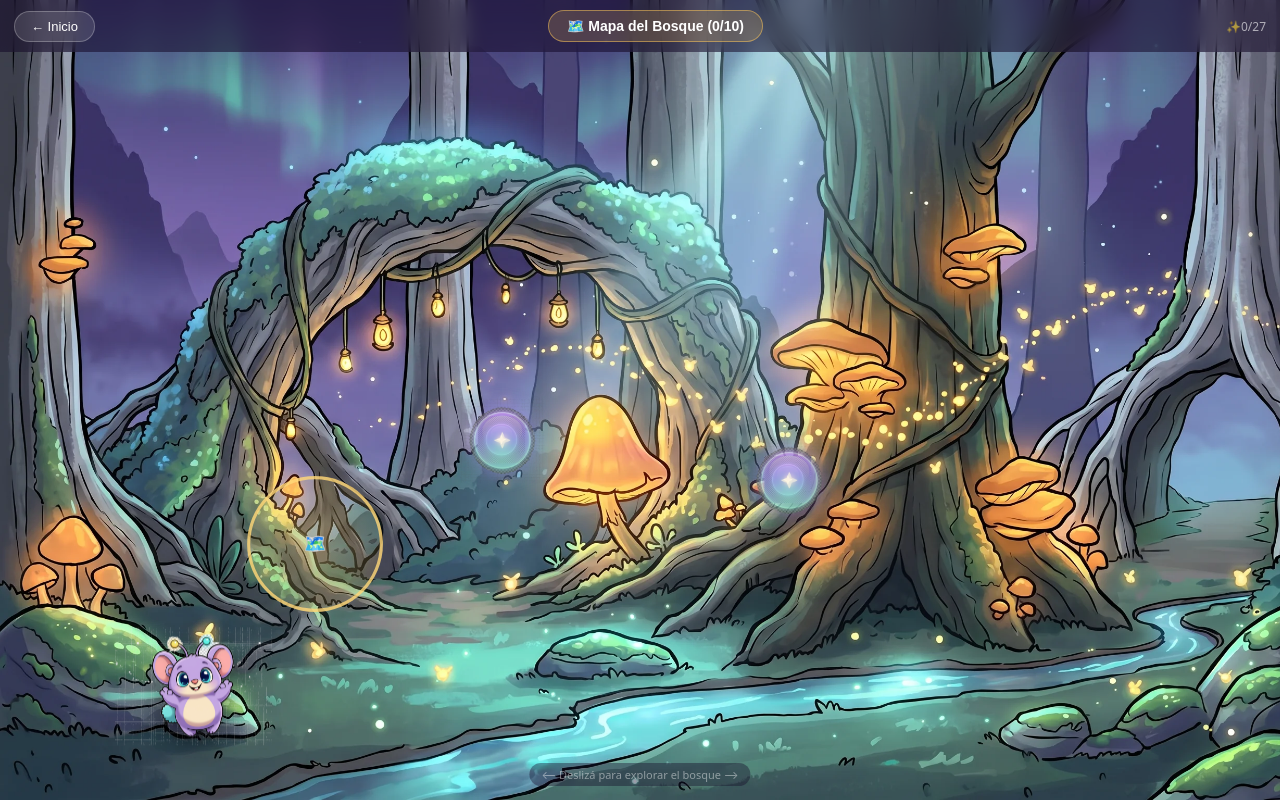
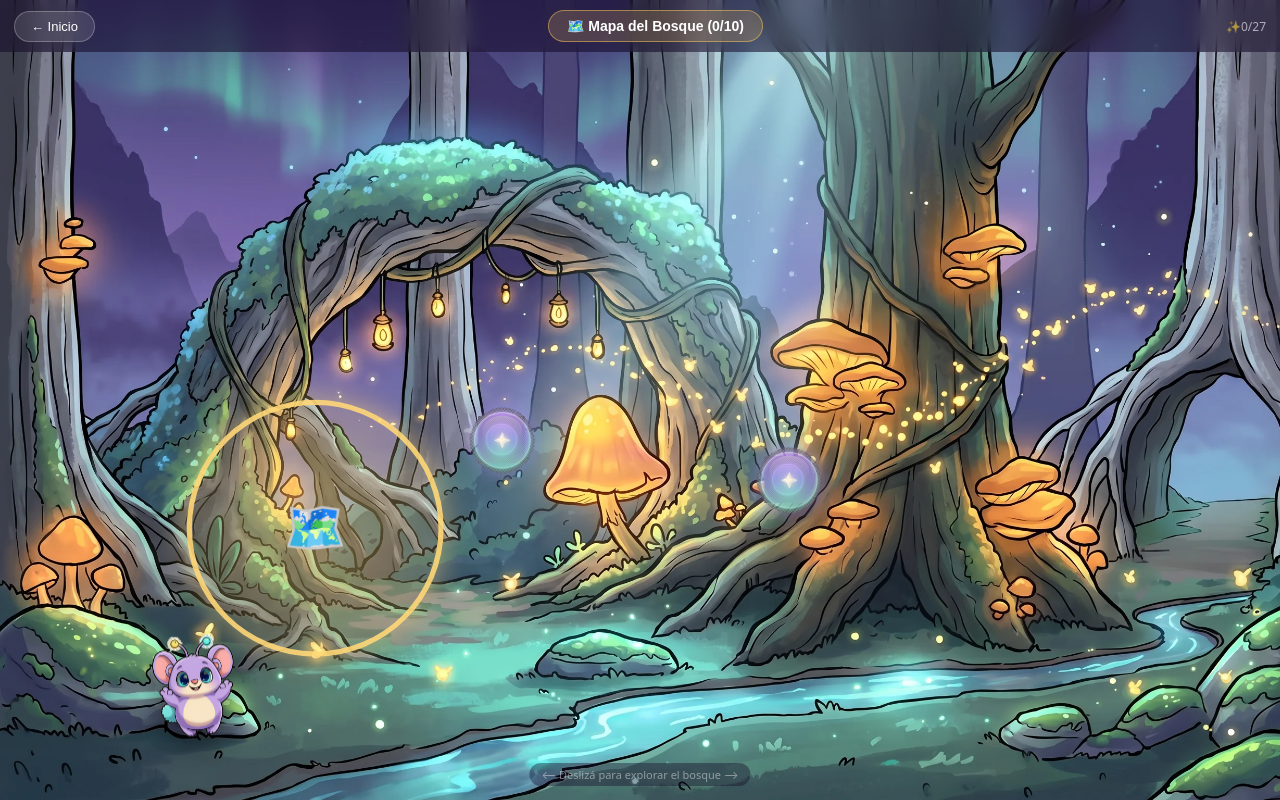
Before and after one commit to ToqWow/ToqWow, a Next.js app in the folder apps/web/: page /mundo/1 in a window 1280 px wide. Built offline with nearby package versions, Linux system fonts and the light colour scheme.

Commit message:
fix(mundo1): assets v3 sin residuos de cuadricula + tronco-mapa mas grande y visible

```diff
--- a/apps/web/app/mundo/1/page.tsx
+++ b/apps/web/app/mundo/1/page.tsx
@@ -141,10 +141,11 @@ export default function Mundo1() {
                 onClick={abrirMapaConSonido}
                 aria-label="Abrir mapa del bosque"
                 style={{
-                  position: 'absolute', left: '22%', top: '68%', transform: 'translate(-50%,-50%)',
-                  width: '9%', aspectRatio: '1/1', borderRadius: '50%', border: '3px solid rgba(255,215,120,.8)',
-                  background: 'radial-gradient(circle, rgba(255,215,120,.35), rgba(255,215,120,.05))',
-                  display: 'flex', alignItems: 'center', justifyContent: 'center', fontSize: '2.2vh',
+                  position: 'absolute', left: '22%', top: '66%', transform: 'translate(-50%,-50%)',
+                  width: '17%', aspectRatio: '1/1', borderRadius: '50%', border: '5px solid rgba(255,215,120,.9)',
+                  background: 'radial-gradient(circle, rgba(255,215,120,.45), rgba(255,215,120,.08))',
+                  boxShadow: '0 0 30px rgba(255,215,120,.6)',
+                  display: 'flex', alignItems: 'center', justifyContent: 'center', fontSize: '6vh',
                   cursor: 'pointer', zIndex: 22, animation: 'mapPulse 2s ease-in-out infinite',
                 }}
               >🗺️</button>
@@ -153,11 +154,11 @@ export default function Mundo1() {
             {/* Personajes anfitriones: Toqwow + Tizi + Coti en la Arboleda (Zona 2) */}
             {zi === 1 && (
               <>
-                <img src="/assets/mundo1/char_tizi_v2.png" alt="Tizi" style={{
+                <img src="/assets/mundo1/char_tizi_v3.png" alt="Tizi" style={{
                   position: 'absolute', left: '38%', top: '58%', width: '9%', zIndex: 18,
                   animation: 'charBounce 2.4s ease-in-out infinite', filter: 'drop-shadow(0 8px 10px rgba(0,0,0,.4))',
                 }} />
-                <img src="/assets/mundo1/char_coti_v2.png" alt="Coti" style={{
+                <img src="/assets/mundo1/char_coti_v3.png" alt="Coti" style={{
                   position: 'absolute', left: '47%', top: '60%', width: '8.5%', zIndex: 17,
                   animation: 'charBounce 2.6s ease-in-out infinite .3s', filter: 'drop-shadow(0 8px 10px rgba(0,0,0,.4))',
                 }} />
@@ -185,7 +186,7 @@ export default function Mundo1() {
                   }}
                 >
                   <img
-                    src="/assets/mundo1/hotspot_icon_v2.png"
+                    src="/assets/mundo1/hotspot_icon_v3.png"
                     alt=""
                     style={{
                       width: '100%', height: '100%', display: done ? 'none' : 'block',
@@ -200,7 +201,7 @@ export default function Mundo1() {
             {/* Guia luciernaga: solo en la primera zona con hotspots (Zona 2, indice 1), primera visita */}
             {zi === 1 && showGuide && (
               <img
-                src="/assets/mundo1/guia_luciernaga_v2.png"
+                src="/assets/mundo1/guia_luciernaga_v3.png"
                 alt="Luciérnaga guía"
                 style={{
                   position: 'absolute',
@@ -213,7 +214,7 @@ export default function Mundo1() {
             )}
 
             {/* Toqwow como companero flotante, presente en todas las zonas */}
-            <img src="/assets/mundo1/char_toqwow_v2.png" alt="Toqwow" style={{
+            <img src="/assets/mundo1/char_toqwow_v3.png" alt="Toqwow" style={{
               position: 'absolute', left: '8%', bottom: '6%', width: '11%', zIndex: 19,
               animation: 'charBounce 2.2s ease-in-out infinite .15s', filter: 'drop-shadow(0 10px 12px rgba(0,0,0,.45))',
             }} />
@@ -282,9 +283,9 @@ export default function Mundo1() {
                   >
                     <img src={`/assets/mundo1/map/${zona.thumb}`} alt={zona.nombre} style={{ width: '100%', height: '100%', objectFit: 'cover' }} />
                     {completa && (
-                      <div style={{ position: 'absolute', top: 2, right: 2, fontSize: 16, filter: 'drop-shadow(0 1px 2px black)' }}>⭐</div>
+                      <div style={{ position: 'absolute', top: 2, right: 2, fontSize: 22, filter: 'drop-shadow(0 1px 3px black)' }}>⭐</div>
                     )}
-                    <div style={{ position: 'absolute', bottom: 0, left: 0, right: 0, fontSize: 9, textAlign: 'center', color: 'white', background: 'rgba(0,0,0,.45)', padding: '2px 0' }}>{zi + 1}</div>
+                    <div style={{ position: 'absolute', bottom: 0, left: 0, right: 0, fontSize: 12, fontWeight: 700, textAlign: 'center', color: 'white', background: 'rgba(0,0,0,.55)', padding: '3px 0' }}>{zi + 1}</div>
                   </button>
                 );
               })}
```
